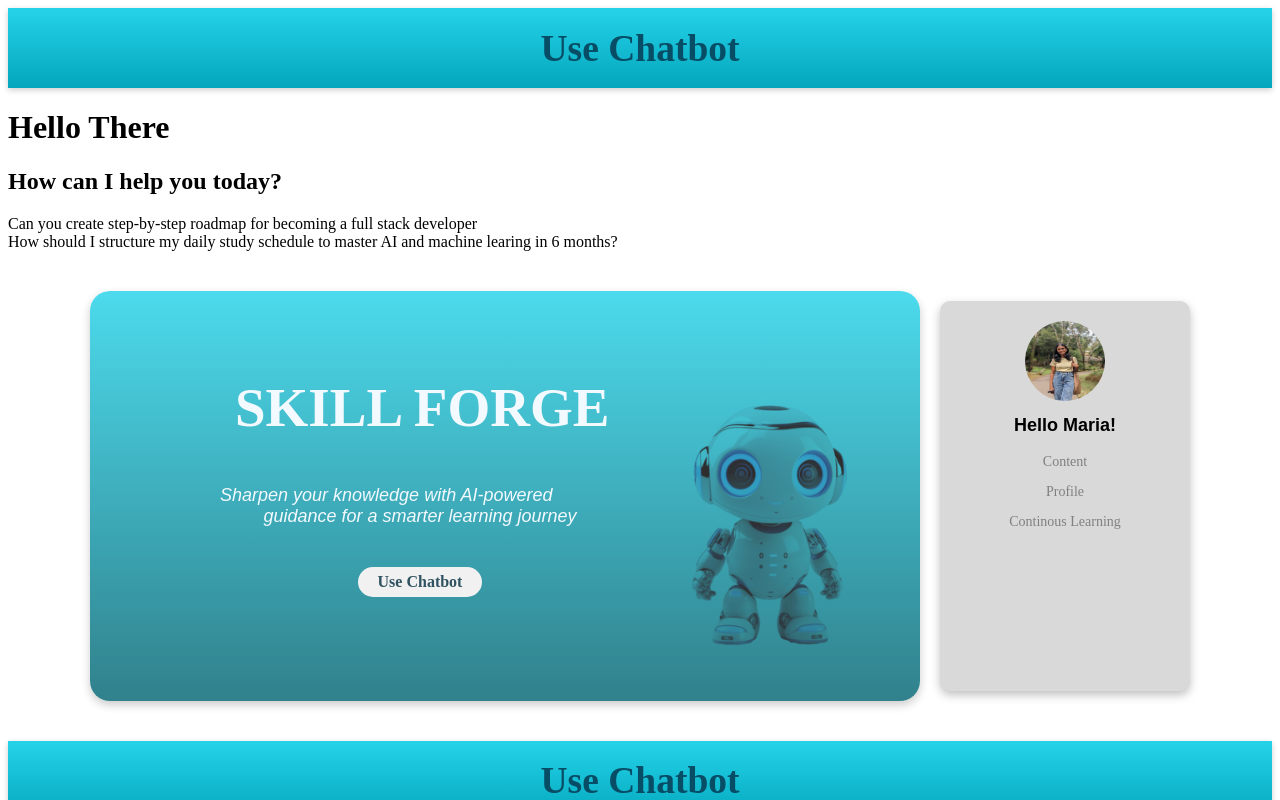
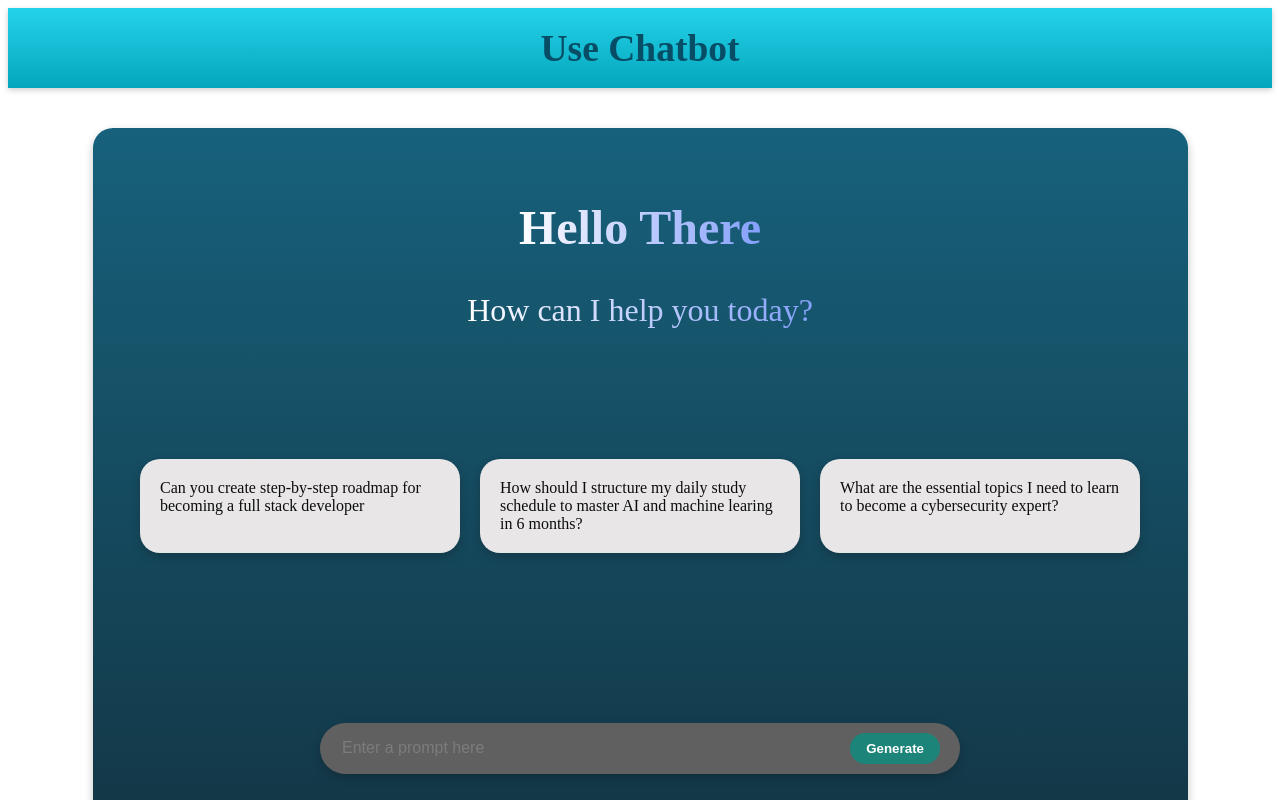
Before and after one commit to Bhanuka10/Capstone, a React (Vite) app in the folder KnowEdge-app/: page /myprofile in a window 1280 px wide. Shown: the part 620-1420 px from the top of the page. Built offline with nearby package versions, Linux system fonts and the light colour scheme.

Commit message:
Updated chat bot

```diff
--- a/KnowEdge-app/src/App.jsx
+++ b/KnowEdge-app/src/App.jsx
@@ -5,19 +5,27 @@ import { Route, Routes } from 'react-router-dom';
 import Myprofile from './Pages/Myprofile/Myprofile';
 import MyProfileHeader from './Components/MyProfileHeader/MyProfileHeader';
 import ChatBotBanner from './Components/BannersMyProfile/ChatBotBanner';
+import ChatBot from './Components/ChatBot/ChatBot';
 
 const App = () => {
   return (
     <div className='app'>
-      <Navbar />
-      <MyProfileHeader />
-      <ChatBotBanner/>
 
-      <Routes>
+<Navbar />
+
+<Routes>
         <Route path="/" element={<Home />} />
         <Route path="/myprofile" element={<Myprofile />} />
 
       </Routes>
+
+
+
+      <MyProfileHeader />
+      <ChatBotBanner/>
+      <ChatBot/>
+
+
     </div>
   );
 };
--- a/KnowEdge-app/src/Components/ChatBot/ChatBot.css
+++ b/KnowEdge-app/src/Components/ChatBot/ChatBot.css
@@ -0,0 +1,99 @@
+.chatbot-container{
+    min-height:100vh;
+    background:linear-gradient(to bottom,#0B5975,#06212E);
+    display: flex;
+    flex-direction: column;
+    align-items: center;
+    padding: 40px 20px;
+    /*font-family: arial, sans-serif;*/
+    box-shadow: 0 4px 10px rgba(0, 0, 0, 0.25);
+    max-width: 1055px;
+    margin: 40px auto;
+    border-radius: 20px;
+    opacity: 95%;
+    /*gap: 20px;*/
+}
+
+.chatbot-heading{
+    font-size: 3rem;
+    font-weight: bold;
+    margin-bottom: 10px;
+    background: linear-gradient(to right,#FFFFFF,#7E9BFB);
+    -webkit-background-clip: text;
+    -webkit-text-fill-color: transparent;
+    background-clip: text;
+}
+
+.subheading{
+    font-size: 2rem;
+    margin-bottom: 30px;
+    font-weight: 300;
+    background: linear-gradient(to right,#FFFFFF,#7E9BFB);
+    -webkit-background-clip: text;
+    -webkit-text-fill-color: transparent;
+    background-clip: text;
+}
+
+.prompt-grid{
+    display: grid;
+    grid-template-columns: 1fr;
+    gap: 20px;
+    margin-bottom: 170px;
+    margin-top: 100px;
+    width: 100%;
+    max-width: 1000px;
+}
+
+@media(min-width: 768px){
+    .prompt-grid{
+        grid-template-columns: repeat(3, 1fr);
+    }
+}
+
+.prompt-box{
+    background-color: #e7e5e5;
+    padding: 20px;
+    border-radius: 20px;
+    box-shadow: 0 4px 10px rgba(0, 0, 0, 0.25);
+    cursor: pointer;
+    transition: transform 0.3s;
+}
+
+.prompt-box:hover{
+    transform: scale(1.05);
+}
+
+.input-section{
+    display: flex;
+    align-items: center;
+    background: #585858;
+    border-radius: 30px;
+    padding: 10px 20px;
+    width: 100%;
+    max-width: 600px;
+    box-shadow: 0 4px 10px rgba(0, 0, 0, 0.25);
+}
+
+.prompt-input{
+    flex: 1;
+    border: none;
+    outline: none;
+    background: transparent;
+    font-size: 1rem;
+    color: black;
+}
+
+.generate-button{
+    margin-left: 10px;
+    padding: 8px 16px;
+    border: none;
+    border-radius: 999px;
+    cursor: pointer;
+    font-weight: bold;
+    background: #117E73;
+    color: #FFFFFF;
+}
+
+.generate-button:hover{
+    background-color: #7E9BFB; /*change*/
+}
--- a/KnowEdge-app/src/Components/ChatBot/ChatBot.jsx
+++ b/KnowEdge-app/src/Components/ChatBot/ChatBot.jsx
@@ -9,13 +9,19 @@ const ChatBot=() => {
 
 <div className='prompt-grid'>
     <div className='prompt-box'>Can you create step-by-step roadmap for becoming a full stack developer</div>
+    <div className='prompt-box'>How should I structure my daily study schedule to master AI and machine learing in 6 months?</div>
+<div className='prompt-box'>What are the essential topics I need to learn to become a cybersecurity expert?</div>
 </div>
 
-<div className='prompt-box'>How should I structure my daily study schedule to master AI and machine learing in 6 months?
+<div className='input-section'>
+  <input type='text' placeholder='Enter a prompt here' className='prompt-input'/>
+  <button className='generate-button'>Generate</button>
 
 </div>
 
     </div>
+
+
   )
 }
 
--- a/KnowEdge-app/src/Components/MyProfileHeader/MyProfileHeader.css
+++ b/KnowEdge-app/src/Components/MyProfileHeader/MyProfileHeader.css
@@ -16,7 +16,7 @@
     display: flex;
     width: 70%;
     height: 350px;
-    opacity: 82%;
+    opacity: 95%;
 }
 
 .text-section{
--- a/KnowEdge-app/src/Pages/Myprofile/Myprofile.jsx
+++ b/KnowEdge-app/src/Pages/Myprofile/Myprofile.jsx
@@ -7,11 +7,8 @@ import ChatBot from '../../Components/ChatBot/ChatBot';
 const Myprofile = () => {
   return (
     <div>
-      <ChatBot/>
 
 
-      <MyProfileHeader />
-      <ChatBotBanner/>
     </div>
   );
 };
```
